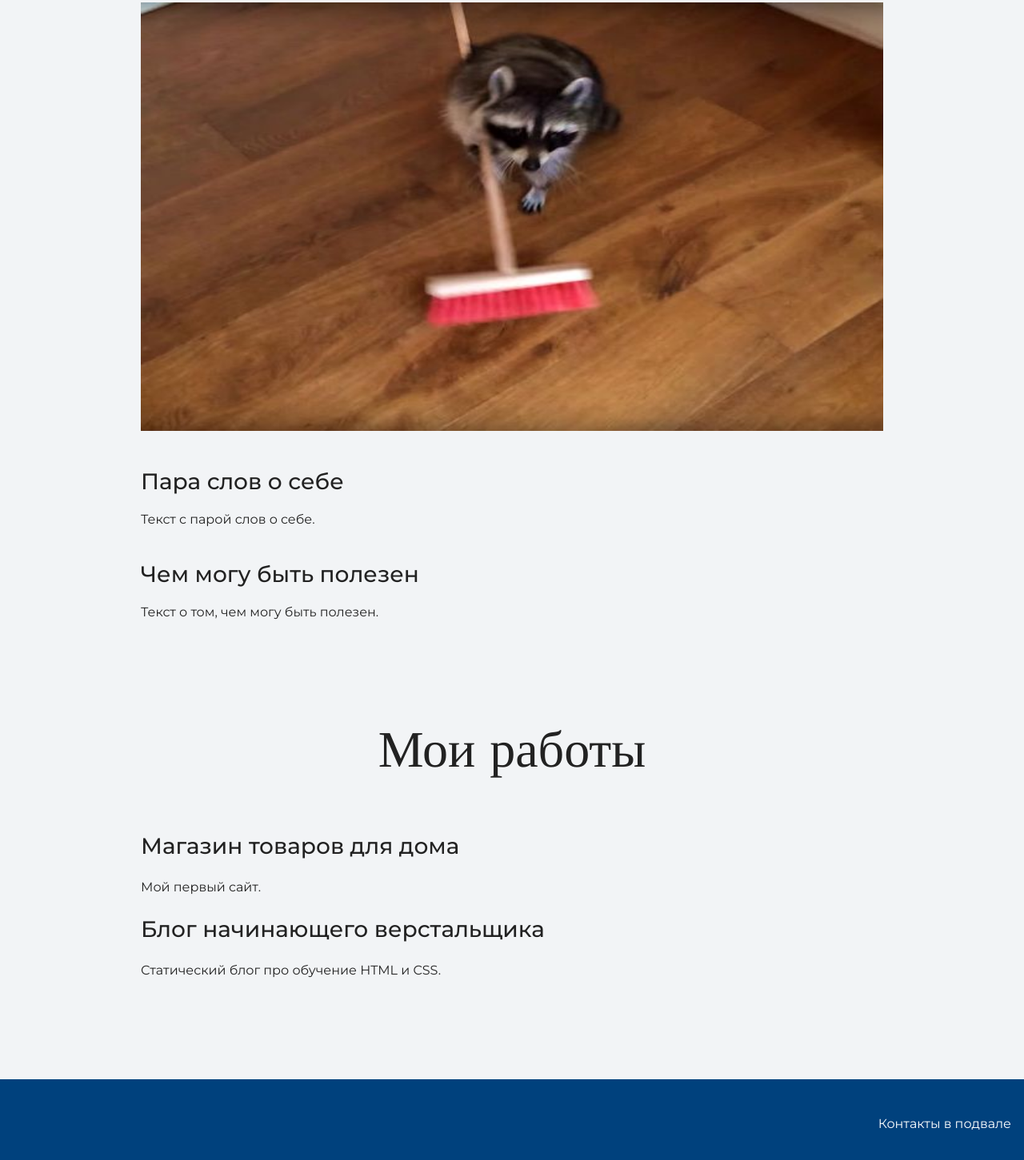
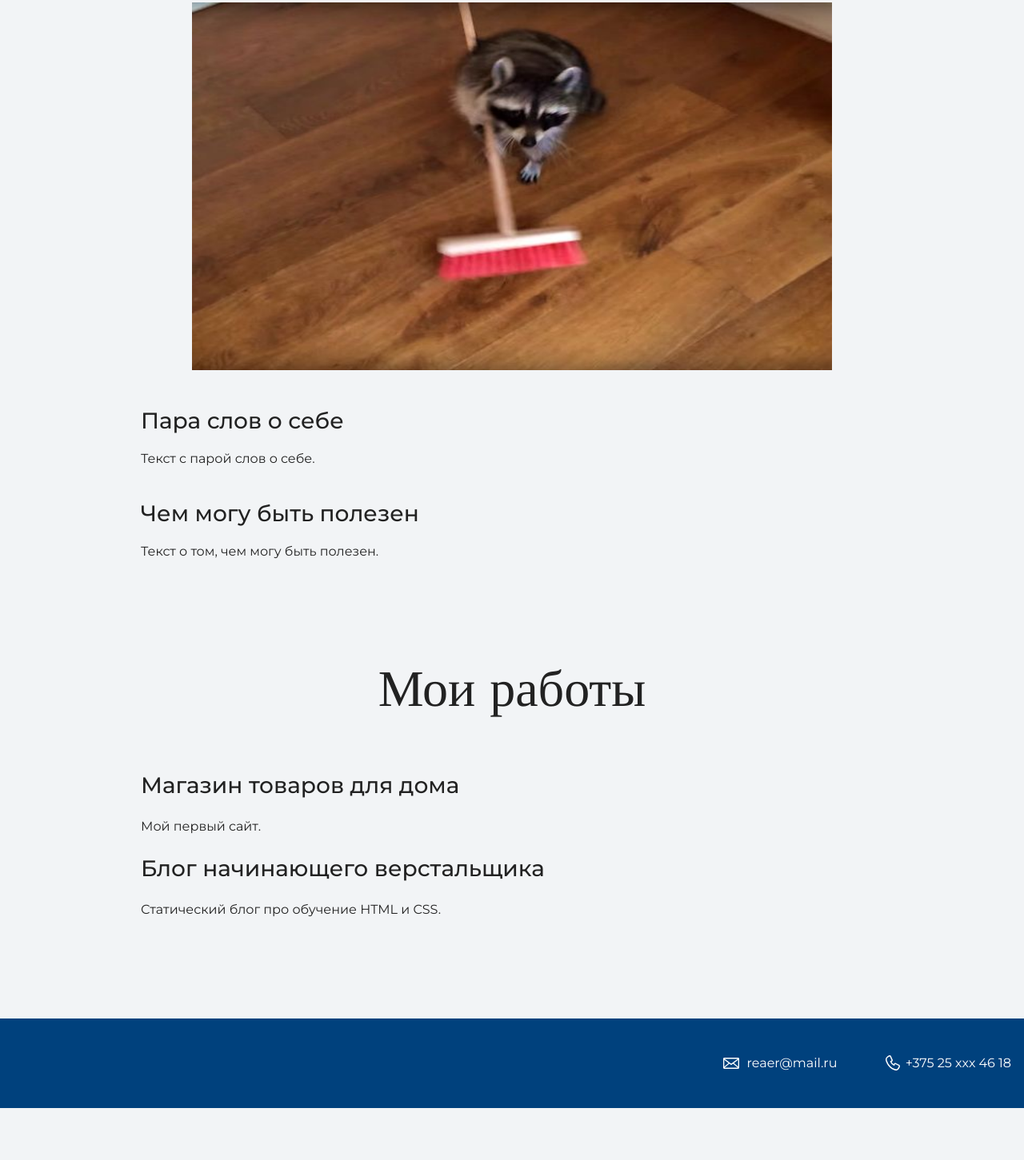
Before and after one commit to Reaer7/Git_exercise, a plain HTML site: page index.html in a window 1280 px wide. Shown: the part 1201-2652 px from the top of the page at 80% size. After the commit the page ends 2587 px from the top, so only its background shows below. Drawn offline with nearby package versions, Linux system fonts and the light colour scheme.

Commit message:
Update index.html

```diff
--- a/index.html
+++ b/index.html
@@ -27,7 +27,7 @@
       <div class="container">
       <h2 class="subheading">Давайте познакомимся</h2>
       <figure class="user-image">
-        <img src="files/enot.jpg" width="928" height="536" alt="Фотография Неопознанного Енота">
+        <img src="files/enot.jpg" width="800" height="460" alt="Фотография Неопознанного Енота">
       </figure>
       <h3>Пара слов о себе</h3>
       <p>Текст с парой слов о себе.</p>
@@ -50,7 +50,8 @@
 
     <footer class="page-footer">
       <div class="container">
-      Контакты в подвале
+        <a class="footer-email" href="mailto:reaer@mail.ru">reaer@mail.ru</a>
+        <a class="footer-phone" href="tel:+37525ххх4618">+375 25 ххх 46 18</a>
       </div>
     </footer>
 
```
